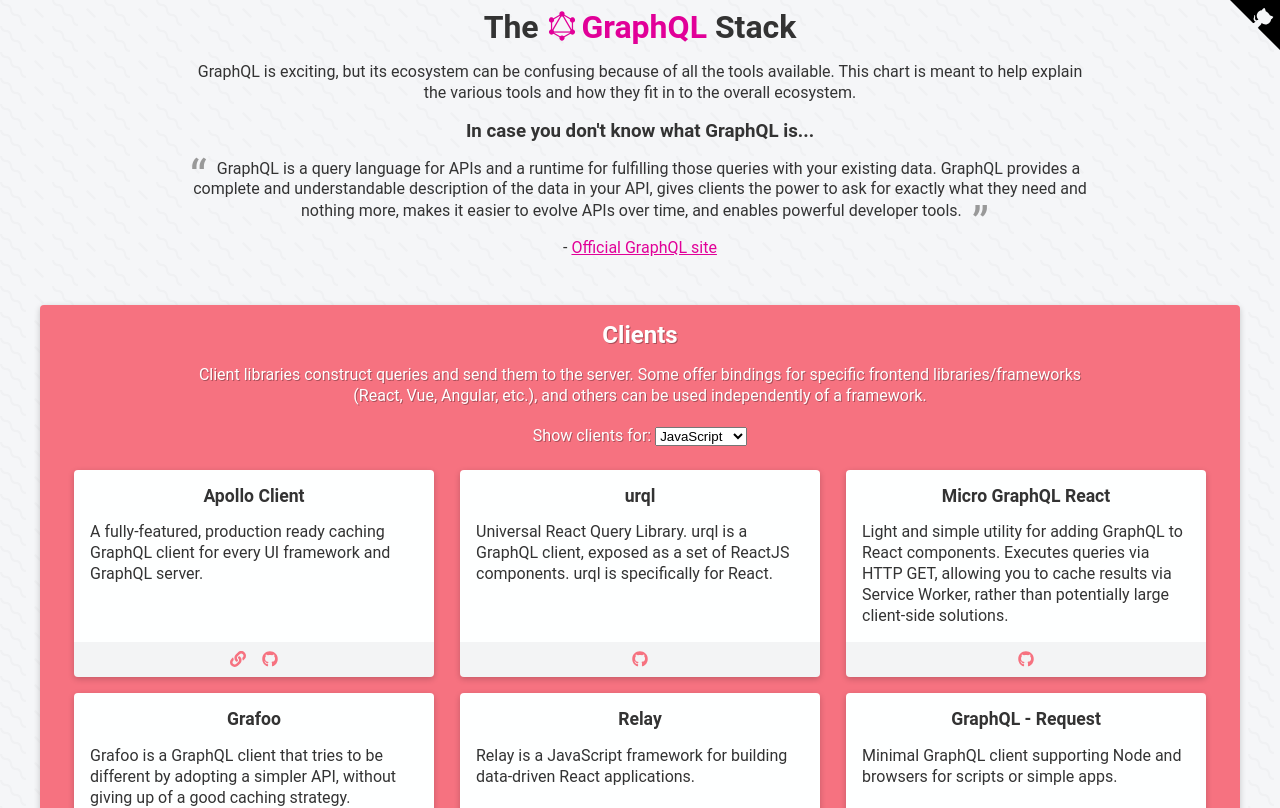
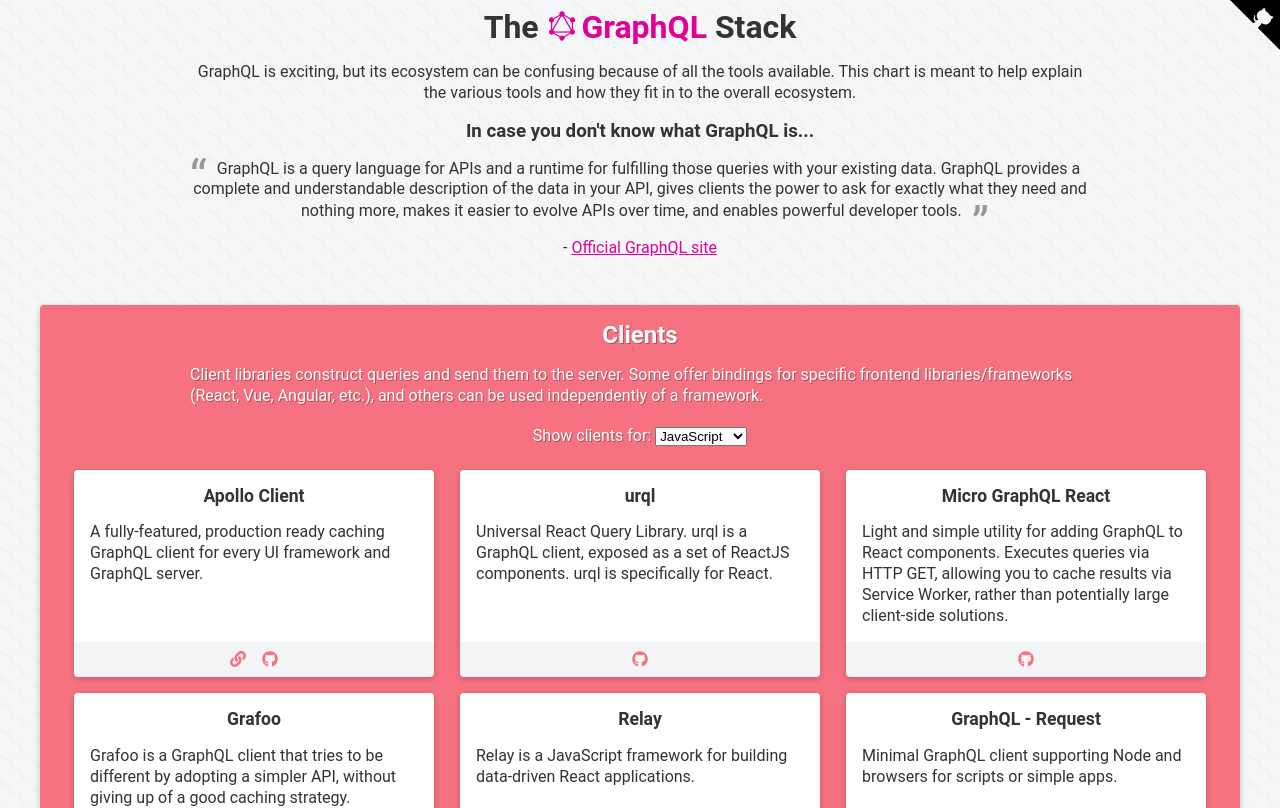
Before and after one commit to steven-mercatante/graphql-stack, a React (Create React App) app: page / in a window 1280 px wide. Shown: the top 808 px of the page. Built offline with nearby package versions, Linux system fonts and the light colour scheme.

Commit message:
Left align section description

```diff
--- a/src/App.css
+++ b/src/App.css
@@ -76,6 +76,10 @@
 .section .name {
   margin-bottom: 1rem;
   font-size: 1.5rem;
+}
+
+.section .description {
+  text-align: left;
 }
 
 .section p {
```
